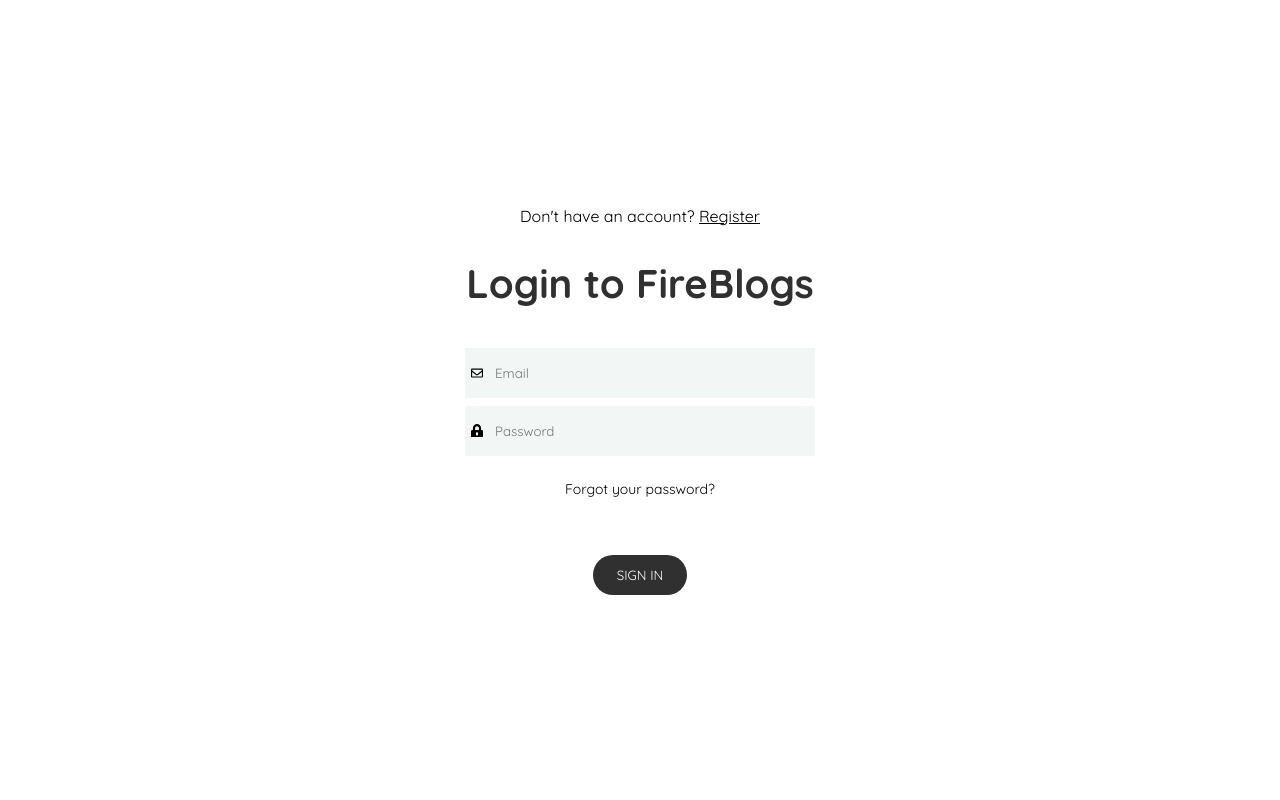
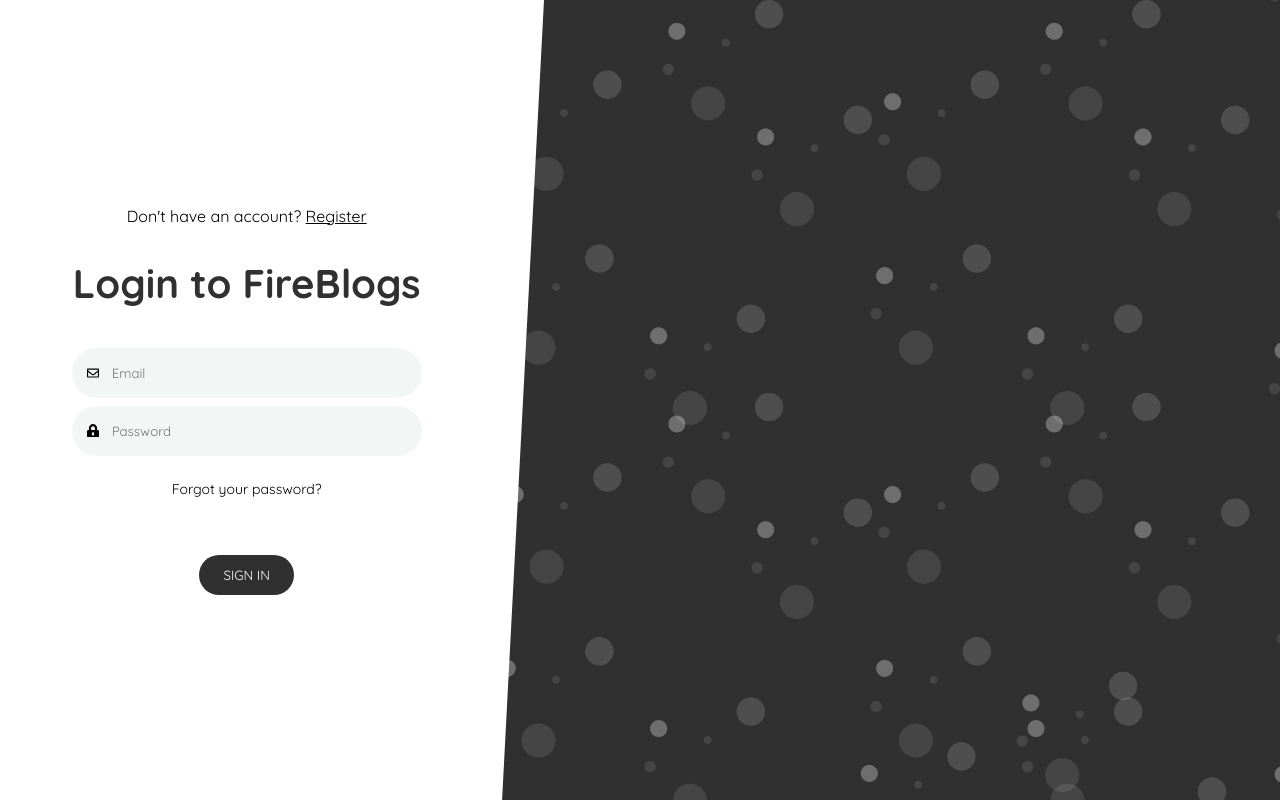
Before and after one commit to meedoox/FireBlogs, a Vue app: page /login in a window 1280 px wide. Built offline with nearby package versions, Linux system fonts and the light colour scheme; what vue2-editor would draw is missing.

Commit message:
Login - CSS login form + background

```diff
--- a/src/views/Login.vue
+++ b/src/views/Login.vue
@@ -109,8 +109,9 @@ export default {
                     width: 100%;
                     border: none;
                     background-color: #f2f7f6;
-                    padding: 4px 4px 4px 30px;
+                    padding: 4px 4px 4px 40px;
                     height: 50px;
+                    border-radius: 40px;
 
                     &:focus {
                         outline: none;
@@ -120,7 +121,7 @@ export default {
                 .icon {
                     width: 12px;
                     position: absolute;
-                    left: 6px;
+                    left: 15px;
                 }
             }
         }
@@ -138,6 +139,33 @@ export default {
                 border-color: #303030;
             }
         }
+
+        .angle {
+            display: none;
+            position: absolute;
+            background-color: #fff;
+            transform: rotateZ(3deg);
+            width: 60px;
+            right: -30px;
+            height: 101%;
+
+            @media (min-width: 900px) {
+                display: initial;
+            }
+        }
+    }
+
+    .background {
+        display: none;
+        flex: 2;
+        background-size: cover;
+        background-image: url('../assets/background.png');
+        width: 100%;
+        height: 100%;
+
+        @media (min-width: 900px) {
+            display: initial;
+        }
     }
 }
 </style>
```
